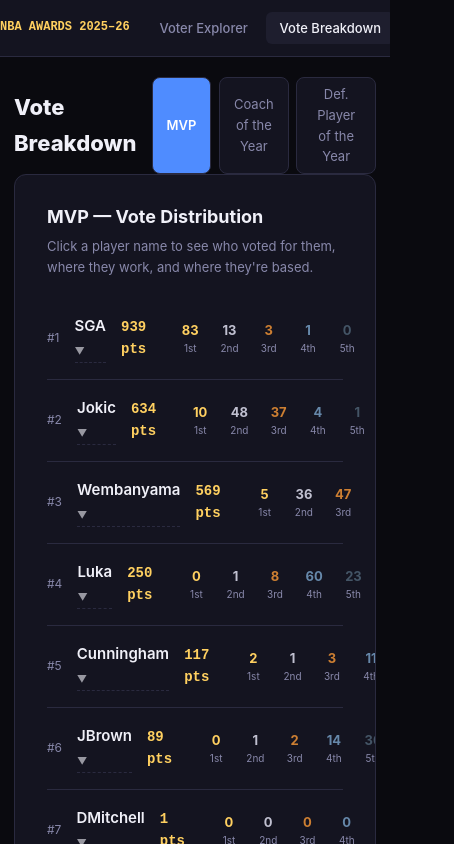
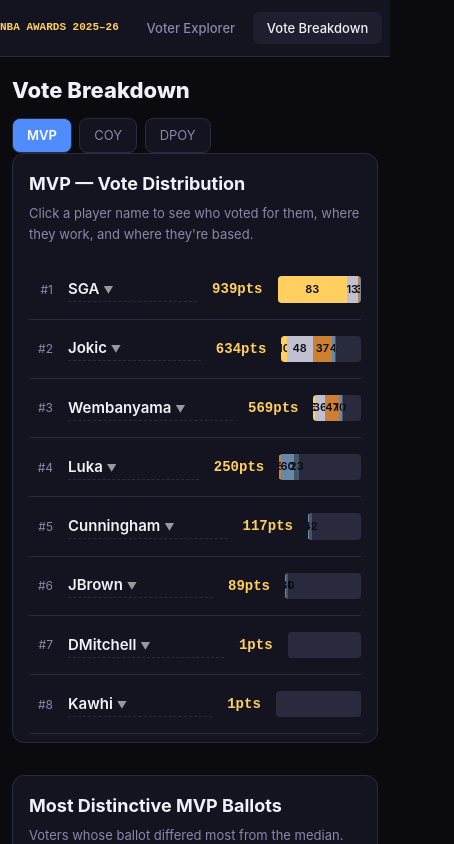
Before and after one commit to stekl20/mvpvote, a React (Vite) app: page /breakdown in a window 390 px wide. Shown: the top 844 px of the page, 454 px wide, since content can reach past the window. Built offline with nearby package versions, Linux system fonts and the light colour scheme.

Commit message:
Mobile layout fixes: stack headers, shorten labels, remove fixed name width, hide vote counts on small   screens

```diff
--- a/src/components/OutlierSpotlight.tsx
+++ b/src/components/OutlierSpotlight.tsx
@@ -42,7 +42,7 @@
 
   return (
     <div>
-      <div className="flex items-center gap-4 mb-6">
+      <div className="mobile-stack flex items-center gap-4 mb-6">
         <div>
           <h3 style={{ fontSize: 18, fontWeight: 700 }}>Most Distinctive {AWARD_LABELS[award]} Ballots</h3>
           <p style={{ color: 'var(--text-secondary)', fontSize: 13, marginTop: 4 }}>
--- a/src/components/StatsScatter.tsx
+++ b/src/components/StatsScatter.tsx
@@ -48,8 +48,8 @@
 const AWARD_LABELS: Record<Award, string> = {
   mvp: 'MVP',
   allnba: 'All-NBA',
-  dpoy: 'Def. Player of the Year',
-  alldef: 'All-Defensive',
+  dpoy: 'DPOY',
+  alldef: 'All-Def',
 };
 
 const VOTE_LABELS: Record<Award, string> = {
@@ -210,14 +210,14 @@
   return (
     <div>
       {/* Award toggle */}
-      <div className="flex items-center gap-4 mb-6">
+      <div className="mobile-stack flex items-center gap-4 mb-6">
         <div>
           <h3 style={{ fontSize: 18, fontWeight: 700 }}>Stats vs. Vote Points</h3>
           <p style={{ color: 'var(--text-secondary)', fontSize: 13, marginTop: 4 }}>
             Select an award and statistic. Points further from the regression line received more or fewer votes than their stats suggest.
           </p>
         </div>
-        <div className="flex gap-2 ml-auto">
+        <div className="award-btns flex gap-2 ml-auto">
           {(Object.keys(AWARD_LABELS) as Award[]).map(a => (
             <button key={a} onClick={() => setAward(a)} style={{
               padding: '6px 14px', borderRadius: 8,
@@ -234,7 +234,7 @@
       </div>
 
       {/* Stat selector + description */}
-      <div className="flex items-center gap-4 mb-4">
+      <div className="mobile-stack flex items-center gap-4 mb-4">
         <div style={{
           flex: 1, background: 'var(--surface-2)', border: '1px solid var(--border)', borderRadius: 8,
           padding: '10px 14px', fontSize: 13, color: 'var(--text-secondary)',
@@ -245,6 +245,7 @@
         </div>
         {isOffensive ? (
           <select value={offStat} onChange={e => setOffStat(e.target.value as OffStatKey)}
+            className="mobile-full"
             style={{ background: 'var(--surface)', border: '1px solid var(--border)', borderRadius: 8, padding: '8px 14px', color: 'var(--text-primary)', fontSize: 13, outline: 'none', cursor: 'pointer', flexShrink: 0 }}>
             {(Object.entries(OFF_STAT_LABELS) as [OffStatKey, string][]).map(([key, label]) => (
               <option key={key} value={key}>{label}</option>
@@ -252,6 +253,7 @@
           </select>
         ) : (
           <select value={defStat} onChange={e => setDefStat(e.target.value as DefStatKey)}
+            className="mobile-full"
             style={{ background: 'var(--surface)', border: '1px solid var(--border)', borderRadius: 8, padding: '8px 14px', color: 'var(--text-primary)', fontSize: 13, outline: 'none', cursor: 'pointer', flexShrink: 0 }}>
             {(Object.entries(DEF_STAT_LABELS) as [DefStatKey, string][]).map(([key, label]) => (
               <option key={key} value={key}>{label}</option>
--- a/src/components/VoteBreakdownBar.tsx
+++ b/src/components/VoteBreakdownBar.tsx
@@ -36,7 +36,7 @@
         <span
           onClick={onNameClick}
           style={{
-            fontWeight: 600, fontSize: 15, width: 220,
+            fontWeight: 600, fontSize: 15, minWidth: 80, flex: '1 1 auto', maxWidth: 220,
             cursor: onNameClick ? 'pointer' : 'default',
             color: isSelected ? 'var(--accent)' : 'var(--text-primary)',
             borderBottom: onNameClick ? `1px dashed ${isSelected ? 'var(--accent)' : 'var(--border)'}` : 'none',
@@ -45,8 +45,8 @@
         >
           {player} <span style={{ fontSize: 10, opacity: 0.6 }}>{isSelected ? '▲' : '▼'}</span>
         </span>
-        <span style={{ color: 'var(--highlight)', fontFamily: 'monospace', fontWeight: 700, fontSize: 14, width: 60 }}>
-          {totalPoints} pts
+        <span style={{ color: 'var(--highlight)', fontFamily: 'monospace', fontWeight: 700, fontSize: 14, flexShrink: 0 }}>
+          {totalPoints}pts
         </span>
         <div className="flex-1 relative h-7 rounded overflow-hidden" style={{ background: 'var(--border)' }}>
           {segments.map((seg, i) => {
@@ -79,7 +79,7 @@
             );
           })}
         </div>
-        <div className="flex gap-3 ml-2">
+        <div className="vote-counts flex gap-3 ml-2">
           {activeKeys.map((key, i) => (
             <div key={key} className="text-center" style={{ width: 28 }}>
               <div style={{ color: activeColors[i], fontWeight: 700, fontSize: 13 }}>{votes[key] || 0}</div>
--- a/src/index.css
+++ b/src/index.css
@@ -51,10 +51,25 @@
 
 @media (max-width: 640px) {
   /* Reduce page padding */
-  main { padding: 20px 14px !important; }
+  main { padding: 16px 12px !important; }
 
   /* Page titles */
   h1 { font-size: 22px !important; }
+
+  /* Stack flex rows vertically on mobile */
+  .mobile-stack {
+    flex-direction: column !important;
+    align-items: flex-start !important;
+    gap: 10px !important;
+  }
+  .mobile-stack .ml-auto { margin-left: 0 !important; }
+
+  /* Award/stat button groups: wrap on mobile */
+  .award-btns { flex-wrap: wrap !important; }
+
+  /* Reduce large card padding */
+  .card-pad { padding: 16px !important; }
+  .card-pad-x { padding-left: 16px !important; padding-right: 16px !important; }
 
   /* Voter Explorer layout: stack sidebar above table */
   .voter-layout { flex-direction: column !important; gap: 12px !important; }
@@ -62,12 +77,9 @@
   .voter-filter-toggle { display: block !important; }
   .hide-on-mobile { display: none !important; }
 
-  /* Card grids: single column */
-  .stats-grid { grid-template-columns: 1fr !important; }
-
-  /* Scatter chart: shorter on mobile */
-  .recharts-wrapper { height: 300px !important; }
+  /* Hide vote count boxes on mobile (info is in the bar) */
+  .vote-counts { display: none !important; }
 
   /* Nav brand text smaller */
-  nav span[style*="monospace"] { font-size: 12px !important; margin-right: 12px !important; }
+  nav span[style*="monospace"] { font-size: 11px !important; margin-right: 10px !important; }
 }
--- a/src/pages/Distribution.tsx
+++ b/src/pages/Distribution.tsx
@@ -11,6 +11,12 @@
 type Award = 'mvp' | 'coy' | 'dpoy';
 
 const AWARD_LABELS: Record<Award, string> = {
+  mvp: 'MVP',
+  coy: 'COY',
+  dpoy: 'DPOY',
+};
+
+const AWARD_FULL: Record<Award, string> = {
   mvp: 'MVP',
   coy: 'Coach of the Year',
   dpoy: 'Def. Player of the Year',
@@ -44,9 +50,9 @@
 
   return (
     <div style={{ maxWidth: 1000, margin: '0 auto' }}>
-      <div className="flex items-center gap-4 mb-8">
+      <div className="mobile-stack flex items-center gap-4 mb-8">
         <h1 style={{ fontSize: 28, fontWeight: 800 }}>Vote Breakdown</h1>
-        <div className="flex gap-2 ml-auto">
+        <div className="award-btns flex gap-2 ml-auto">
           {(Object.keys(AWARD_LABELS) as Award[]).map(a => (
             <button
               key={a}
@@ -69,15 +75,15 @@
       </div>
 
       <div style={{ background: 'var(--surface)', border: '1px solid var(--border)', borderRadius: 12, overflow: 'hidden', marginBottom: 32 }}>
-        <div style={{ padding: '28px 32px 20px' }}>
-          <h3 style={{ fontSize: 18, fontWeight: 700 }}>{AWARD_LABELS[award]} — Vote Distribution</h3>
+        <div className="card-pad" style={{ padding: '28px 32px 20px' }}>
+          <h3 style={{ fontSize: 18, fontWeight: 700 }}>{AWARD_FULL[award]} — Vote Distribution</h3>
           <p style={{ color: 'var(--text-secondary)', fontSize: 13, marginTop: 4 }}>
             Click a player name to see who voted for them, where they work, and where they're based.
           </p>
         </div>
         {displayed.map((row, i) => (
           <div key={row.player}>
-            <div style={{ padding: '0 32px' }}>
+            <div className="card-pad-x" style={{ padding: '0 32px' }}>
               <VoteBreakdownBar
                 player={row.player}
                 votes={row.votes}
@@ -100,7 +106,7 @@
         <div style={{ height: 8 }} />
       </div>
 
-      <div style={{ background: 'var(--surface)', border: '1px solid var(--border)', borderRadius: 12, padding: '28px 32px' }}>
+      <div className="card-pad" style={{ background: 'var(--surface)', border: '1px solid var(--border)', borderRadius: 12, padding: '28px 32px' }}>
         <OutlierSpotlight award={award} />
       </div>
     </div>
```
